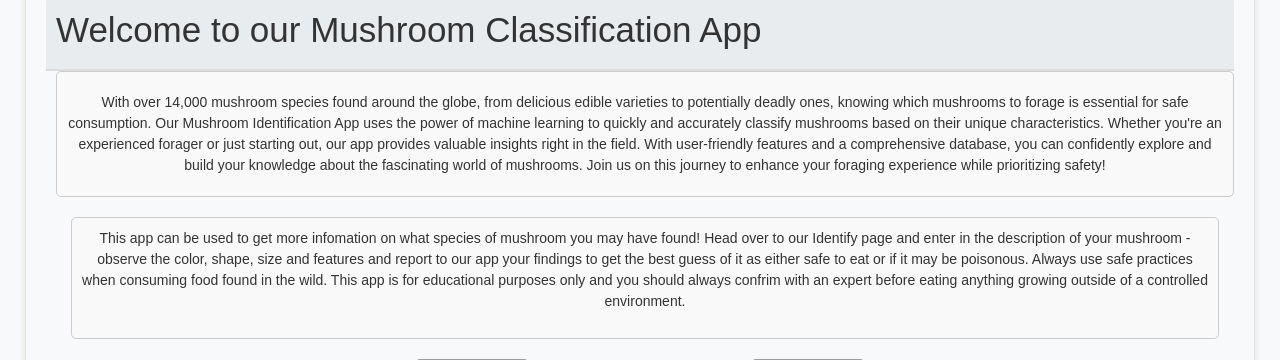
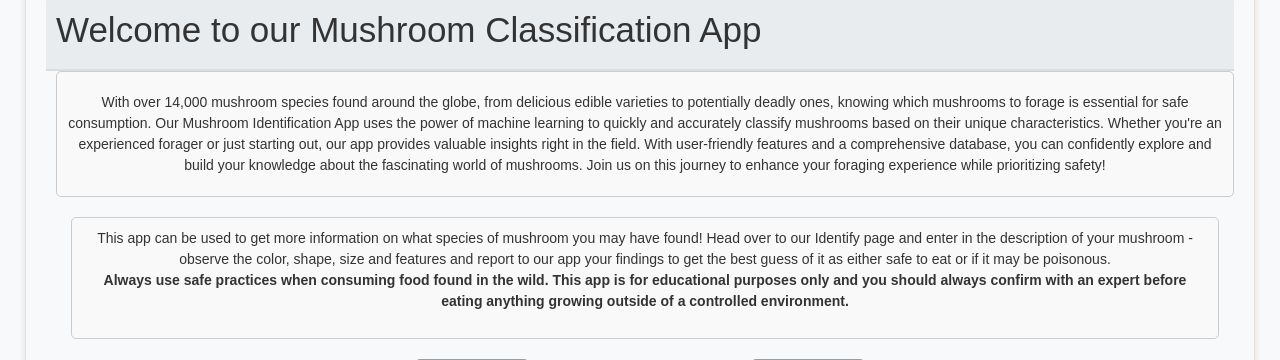
Before and after one commit to KelseyMersinas/Project-4-Group-10, a Flask app: page / in a window 1280 px wide. Shown: the part 132-492 px from the top of the page. Run offline with Flask 3, Linux system fonts and the light colour scheme; parts of the project's set-up code (start-up, migrations or seed data) failed here and were passed over; some libraries are stand-ins or nearby versions; grey boxes are pictures that could not be loaded.

Commit message:
fixed typo

```diff
--- a/app/templates/landing.html
+++ b/app/templates/landing.html
@@ -91,13 +91,13 @@
         <div class="col-md-12">
           <div class="text-box">
             <p>
-              This app can be used to get more infomation on what species of mushroom
+              This app can be used to get more information on what species of mushroom
               you may have found! Head over to our Identify page and enter in the
               description of your mushroom - observe the color, shape, size and features and report to
               our app your findings to get the best guess of it as either safe to eat or if it may be poisonous.
-              Always use safe practices when consuming food found in the wild. This app is for educational purposes only
-              and you should always confrim with an expert before eating anything growing outside of a controlled
-              environment.
+              <br> <strong>Always use safe practices when consuming food found in the wild. This app is for educational purposes only
+              and you should always confirm with an expert before eating anything growing outside of a controlled
+              environment.</strong>
             </p>
           </div>
         </div>
```
